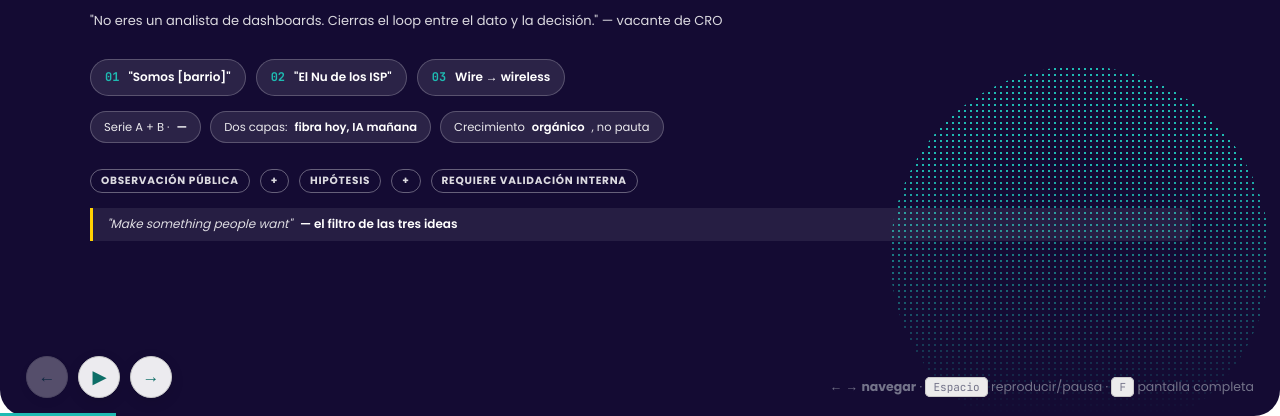
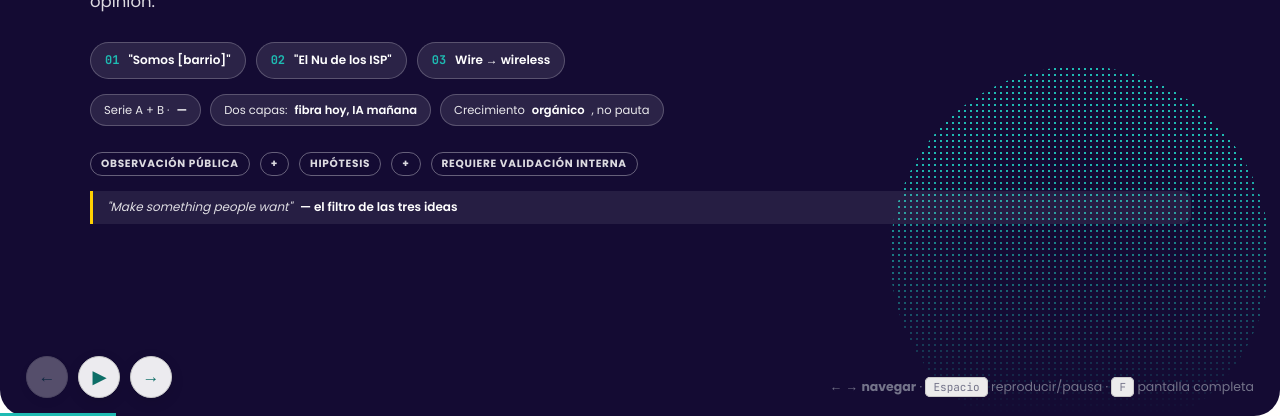
Before and after one commit to LuisAlejandroCR/somos-internet, a website: page public/pitch.html in a window 1280 px wide. Shown: the part 384-800 px from the top of the page. Drawn offline with Linux system fonts and the light colour scheme; no server answers.

```diff
--- a/public/pitch.html
+++ b/public/pitch.html
@@ -325,9 +325,7 @@
     <p class="lead">
       Crecimiento para la industria más odiada de Colombia — con un método para probarlo, no opinión.
     </p>
-    <p class="lead" style="font-size:13px">
-      "No eres un analista de dashboards. Cierras el loop entre el dato y la decisión." — vacante de CRO
-    </p>
+
     <div class="cover-tiles">
       <span class="ctile"><span class="cn">01</span> "Somos [barrio]"</span>
       <span class="ctile pink"><span class="cn">02</span> "El Nu de los ISP"</span>
```
